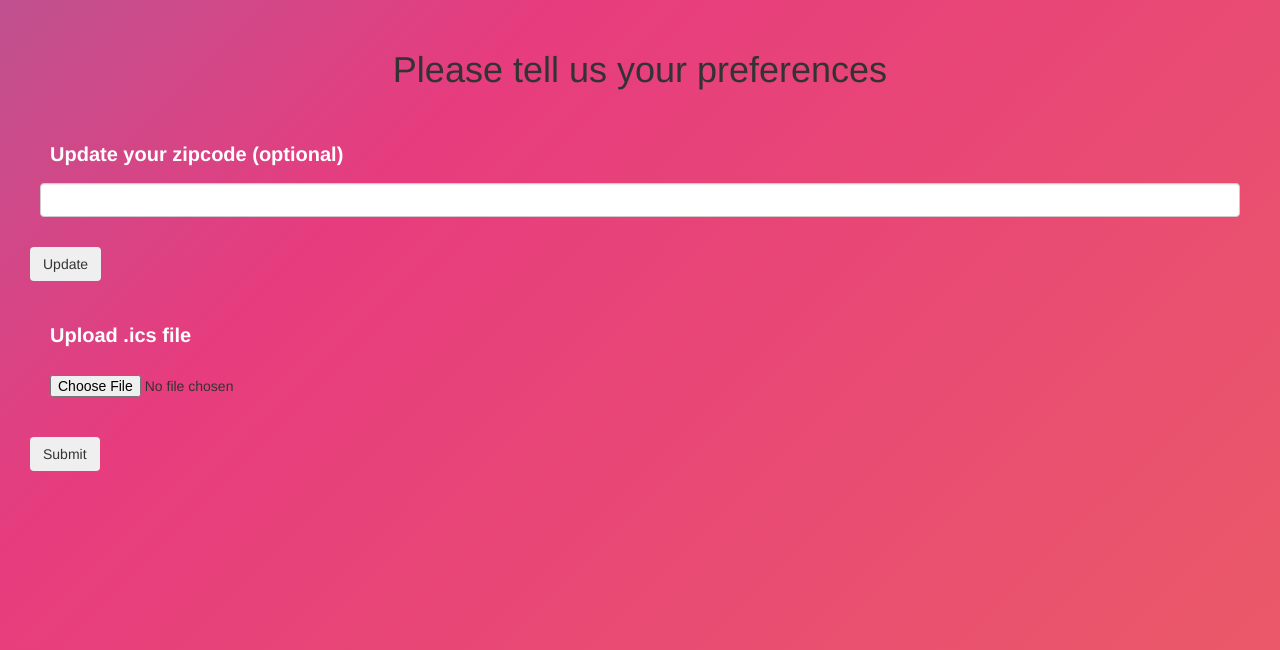
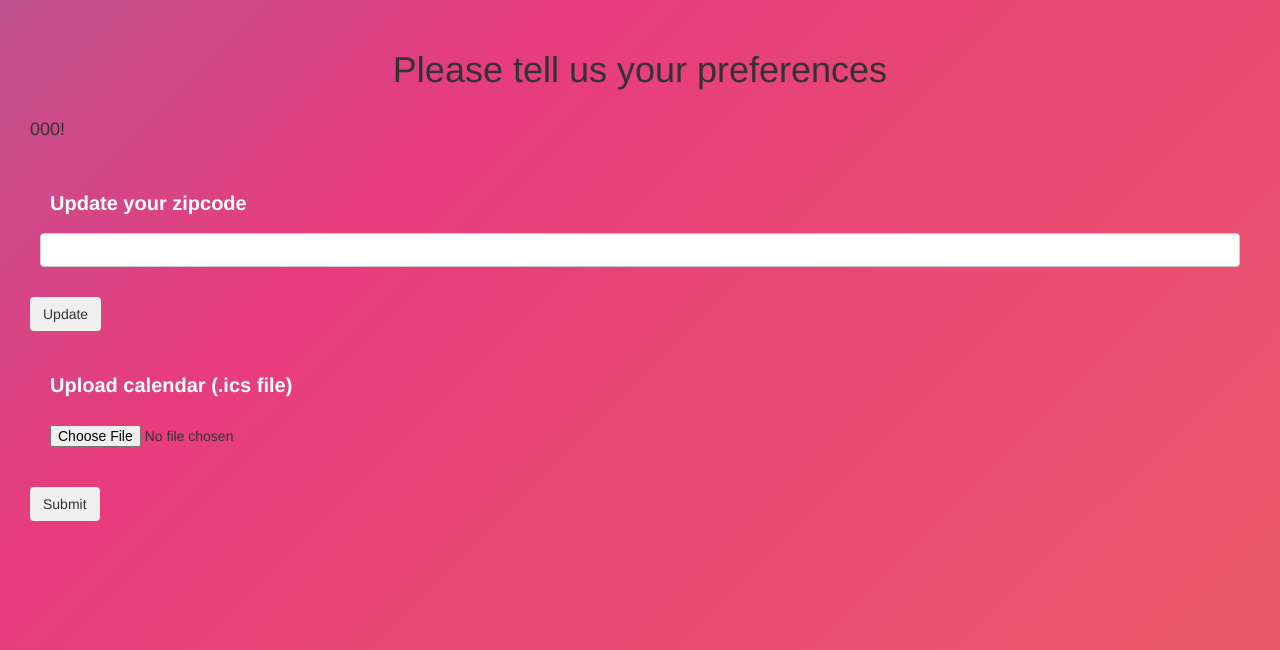
Before and after one commit to CaptFalc/Tanning-Scheduler, a Flask app: template templates/layout.html in a window 1280 px wide. Shown: the top 650 px of the page. Run offline with Flask 2, Linux system fonts and the light colour scheme; the template is opened without the code that fills it: most values are stand-ins (such as "Sample title", 1, 10 or a date in 2020).

Commit message:
Adding display of current zip in layout page

```diff
--- a/templates/layout.html
+++ b/templates/layout.html
@@ -11,10 +11,15 @@
 <!-- Include all compiled plugins (below), or include individual files as needed -->
 <script src="https://cdn.jsdelivr.net/npm/bootstrap@3.4.1/dist/js/bootstrap.min.js" integrity="sha384-aJ21OjlMXNL5UyIl/XNwTMqvzeRMZH2w8c5cRVpzpU8Y5bApTppSuUkhZXN0VxHd" crossorigin="anonymous"></script>
 <h1>Please tell us your preferences</h1>
+
+{% if zipcode %}
+    <h4>{{zipcode}}!</h4>
+{% endif %}
+
 <form method="POST" action="/updatezipcode">
     <div class="mb-3">
-        <label for="zipcode" class="style">Update your zipcode (optional)</label>
-        <input type="number" pattern="[0-9]{5}" name="zipcode" class="form-control" /> <br />
+        <label for="zipcode" class="style">Update your zipcode</label>
+        <input type="text" pattern="[0-9]{5}" name="zipcode" class="form-control" /> <br />
     </div>
     <input class="btn btn-light" type="submit" value="Update">
 </form>
@@ -22,7 +27,7 @@
 <form method="POST">
 
     <div class="mb-3">
-        <label for="file" class="style"> Upload .ics file </label>
+        <label for="file" class="style"> Upload calendar (.ics file) </label>
         <input id ="file" type="file" name="myImage" accept=".ics" class="form-label" /> <br />
     </div>
 
```
